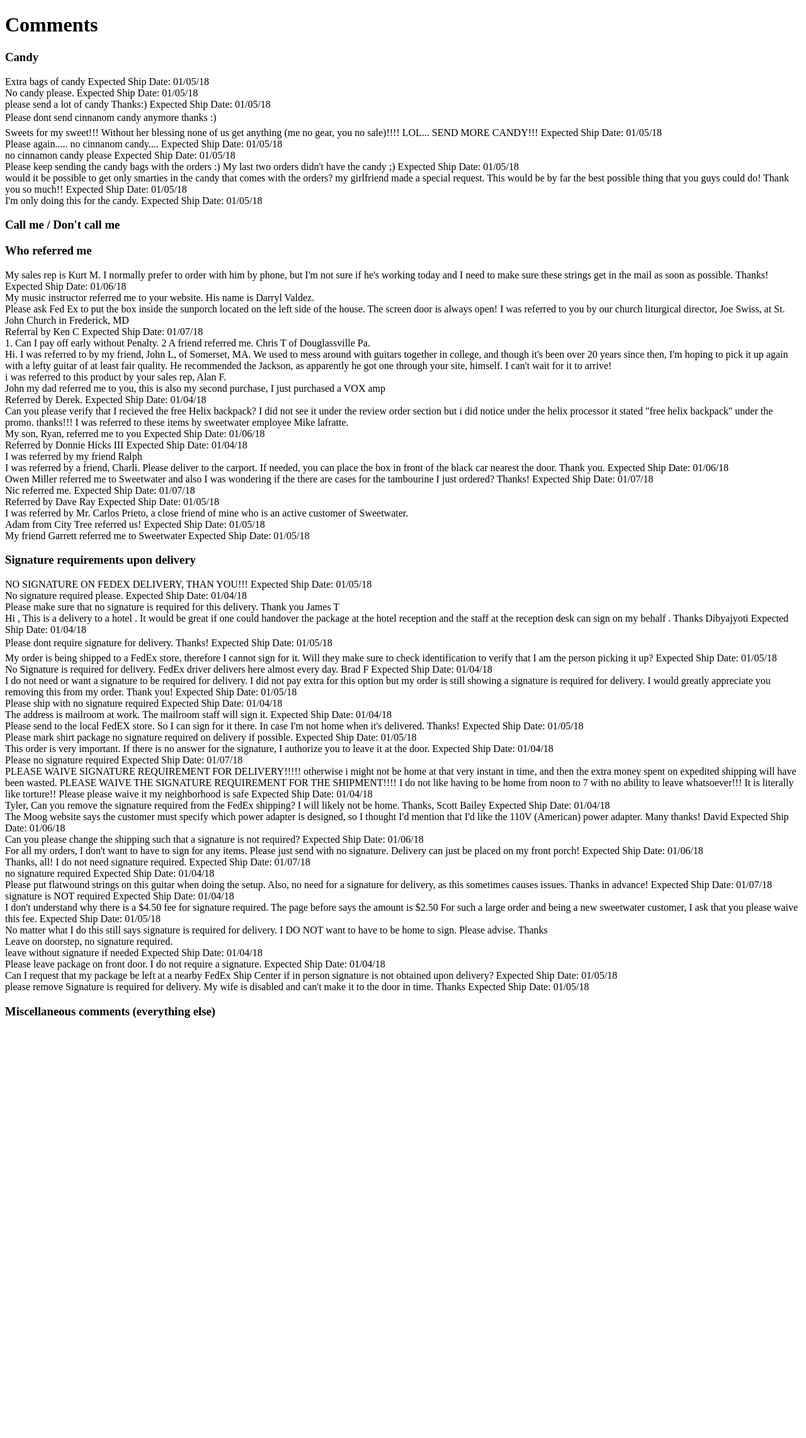
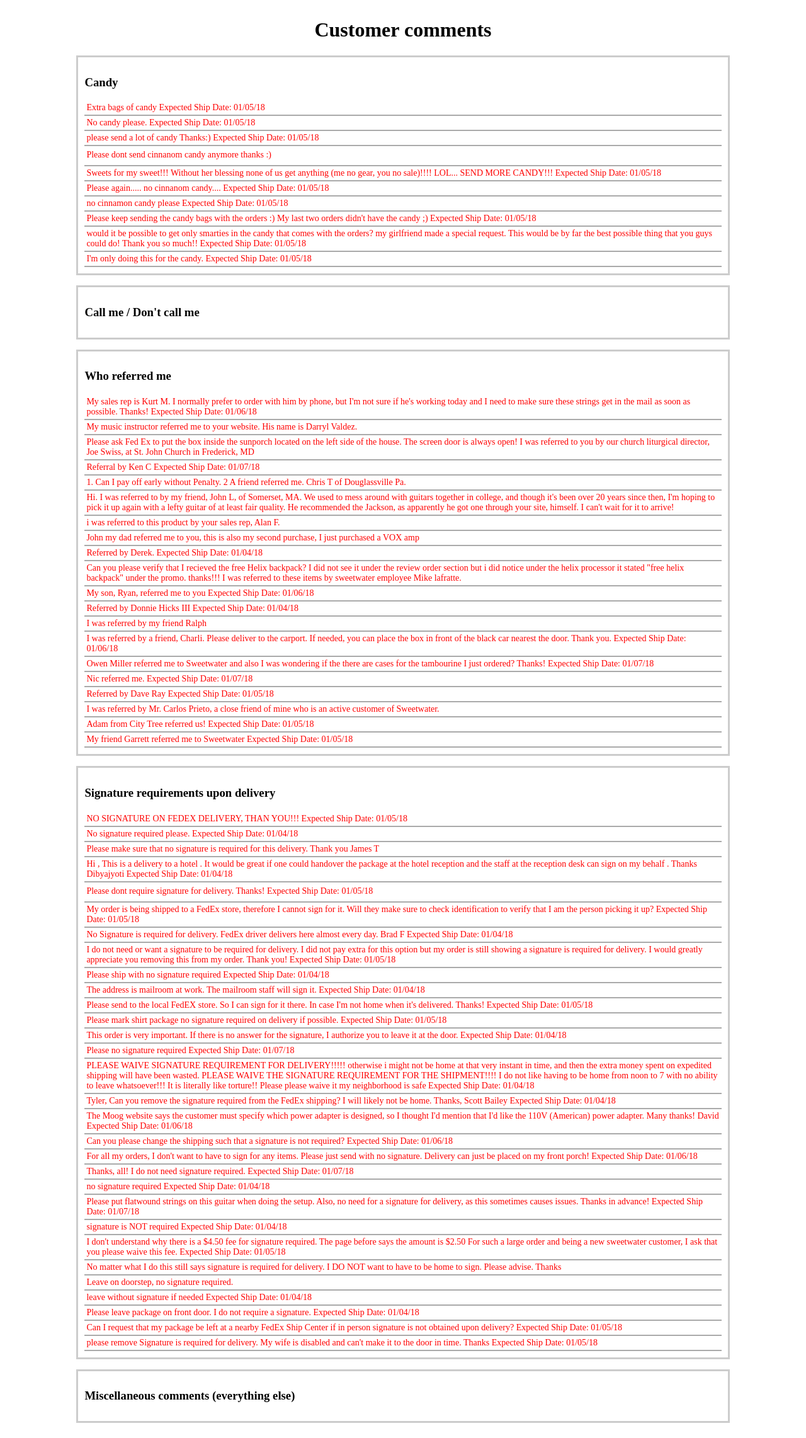
Before and after one commit to nannvn/swtest, a PHP site: page / in a window 1280 px wide. Shown: the whole page at 63% size. Before the commit the page ends 1616 px from the top, so only its background shows below. Run offline with PHP 8.4, Linux system fonts and the light colour scheme; data comes from the database, SQL or seed files in the repository.

Commit message:
adding static folder and some css styles

```diff
--- a/index.php
+++ b/index.php
@@ -4,26 +4,31 @@
 ?>
 <!DOCTYPE html>
 <html>
+<head>
+    <link rel="stylesheet" href="static/styles.css">
+</head>
 <body>
-    <h1>Comments</h1>
-    <div class="comment-section">
+    <div class="comments">
+        <h1>Customer comments</h1>
+        <div class="comments-section">
             <h3>Candy</h3>
             <div><?=$vars['comments']['candy']?></div>
         </div>
-    <div class="comment-section">
+        <div class="comments-section">
             <h3>Call me / Don't call me</h3>
             <div></div>
         </div>
-    <div class="comment-section">
+        <div class="comments-section">
             <h3>Who referred me</h3>
             <div><?=$vars['comments']['refer']?></div>
         </div>
-    <div class="comment-section">
+        <div class="comments-section">
             <h3>Signature requirements upon delivery</h3>
             <div><?=$vars['comments']['signature']?></div>
         </div>
-    <div class="comment-section">
+        <div class="comments-section">
             <h3>Miscellaneous comments (everything else)</h3>
             <div></div>
         </div>
+    </div>
 </body>
--- a/src/server.php
+++ b/src/server.php
@@ -16,7 +16,7 @@
     foreach (['candy', 'refer', 'signature'] as $key) {
         $html = '';
         foreach ($comments[$key] as $row) {
-            $html .= '<div class="comment-row">' . $row['comments'] . '</div>';
+            $html .= '<div class="comments-row">' . $row['comments'] . '</div>';
         }
         $vars['comments'][$key] = $html;
     }
--- /dev/null
+++ b/static/styles.css
@@ -0,0 +1,25 @@
+
+
+.comments {
+
+    display: flex;
+    flex-direction: column;
+    align-items: center;
+
+}
+
+.comments-section {
+
+    width: 80%;
+    border: 3px solid #ccc;
+    padding: 10px;
+    margin-bottom: 16px;
+}
+
+.comments-row {
+
+    color: #ff0000;
+    padding: 3px;
+    border-bottom: 2px solid #aaa;
+    font-size: 14px;
+}
```
Lines whose indentation alone changed are shown as unchanged.
